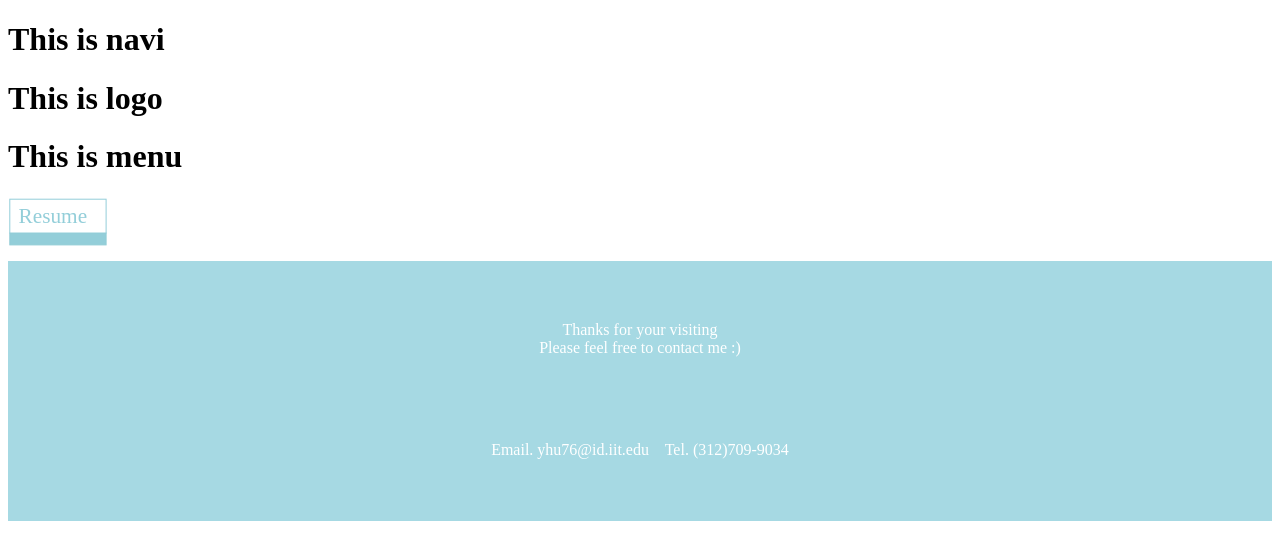
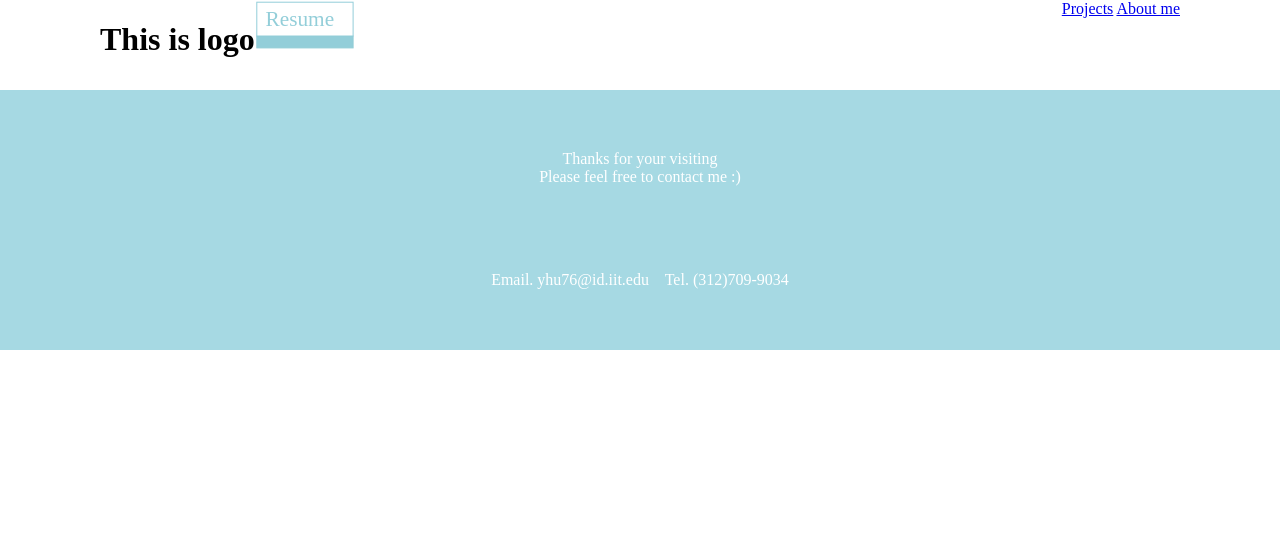
Before and after one commit to yuanyuanhu96/Potfolio-Archive, a Jekyll site: the page index.html, which Jekyll copies as it is, in a window 1280 px wide. Shown: the top 560 px of the page. Built offline with Jekyll 4.4.1, drawn with Linux system fonts in a browser that asks for light colours.

Commit message:
Add top-nav

```diff
--- a/CSS/index.css
+++ b/CSS/index.css
@@ -1,3 +1,17 @@
+.container {
+    display: block;
+    max-width: 1080px;
+    margin: 0 auto;
+}
+
+.fl {
+    float: left;
+}
+
+.fr {
+    float: right;
+}
+
 .foot {
     height: 200px;
     float: left;
--- a/index.html
+++ b/index.html
@@ -2,22 +2,32 @@
 <html>
 
 <head>
+  <meta charset="utf-8">
   <title>Under Construction</title>
+  <link rel="stylesheet" type="text/css" href="https://cdn.bootcss.com/normalize/8.0.1/normalize.min.css">
   <link rel="stylesheet" type="text/css" href="./CSS/index.css">
 </head>
 
 <body>
+  <div class="top-nav">
+    <div class="container">
+
+      <div class="fl">
+        <h1>This is logo</h1>
+      </div>
+
+      <div class="fr">
+        <a href="#">Projects</a>
+        <a href="#">About me</a>
+      </div>
+    </div>
+  </div>
+
+  <div class="header"></div>
+  <div class="main-display"></div>
+  <div class="cat-display"></div>
 
 
-  <div class="navi">
-    <h1>This is navi</h1>
-    <div class="logo">
-      <h1>This is logo</h1>
-    </div>
-    <div class="menu">
-      <h1>This is menu</h1>
-    </div>
-  </div>
 
   <div class="resume">
     <a class="resume-link" href="Resume_HU.pdf" target="_blank">
```
